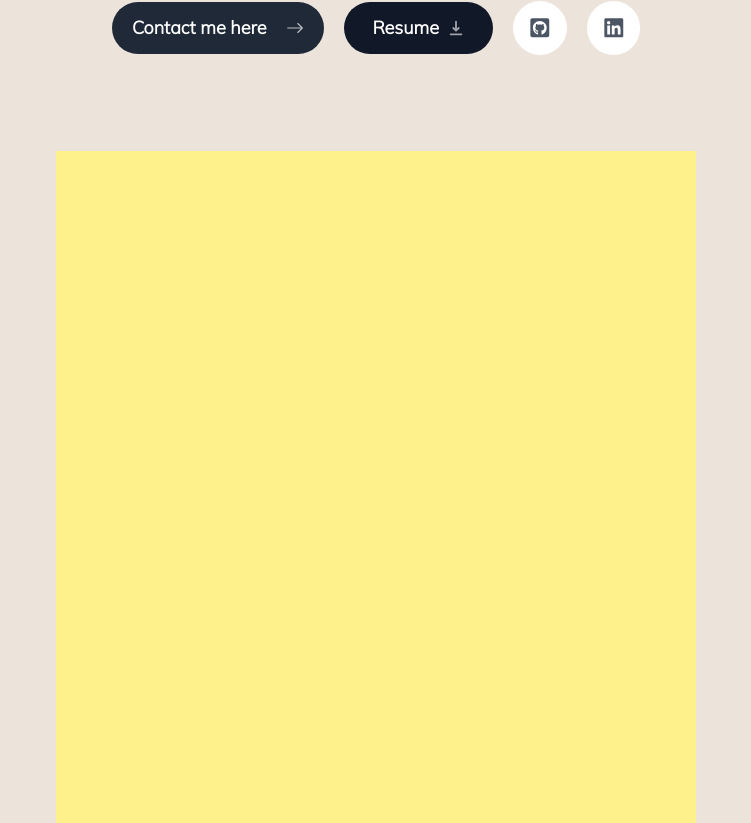
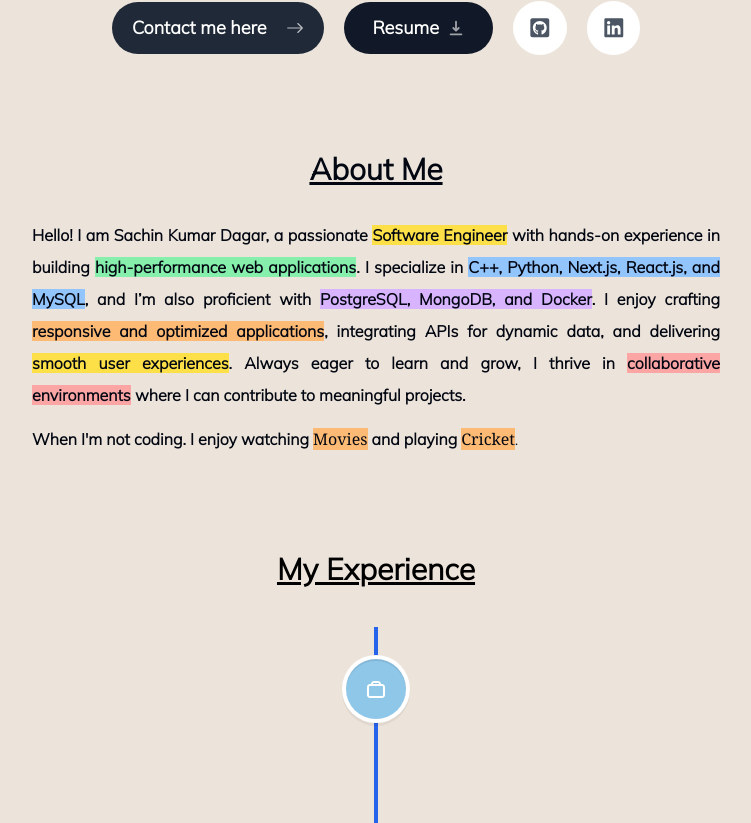
Before and after one commit to Sachin2001-kumar/Portfolio, a Next.js app: page / in a window 1280 px wide. Shown: the part 377-1200 px from the top of the page, without its empty margins (264-1015 px from the left). Built offline with nearby package versions, Linux system fonts and the light colour scheme.

Commit message:
resolve error

```diff
--- a/app/page.tsx
+++ b/app/page.tsx
@@ -10,7 +10,6 @@ export default function Home() {
   return (
     <div className="flex flex-col items-center px-4">
       <Intro />
-      <div className="bg-yellow-200 h-[45rem] w-[40rem]"></div>
       <About />
       <Experience />
       <Education />
```
